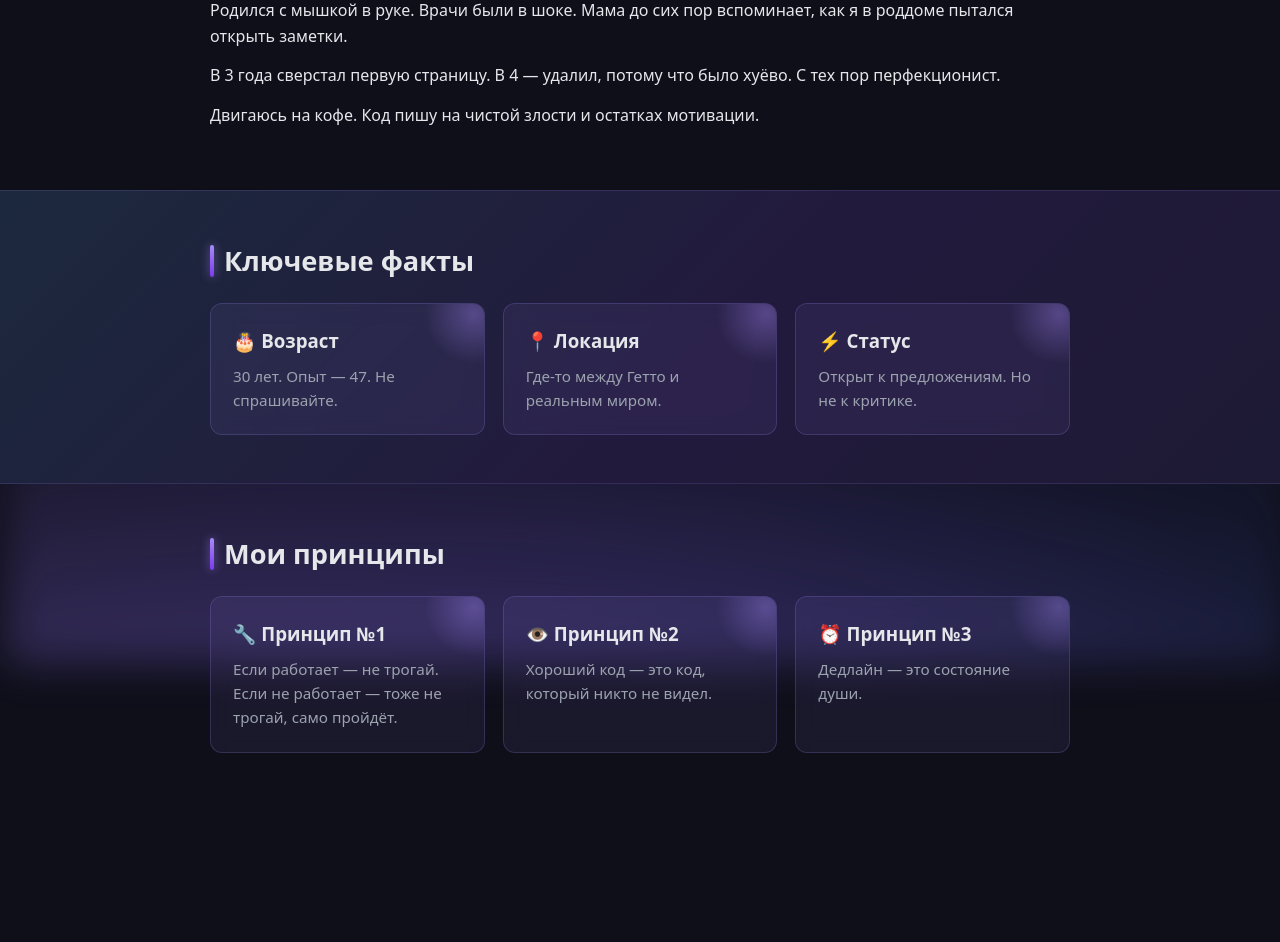
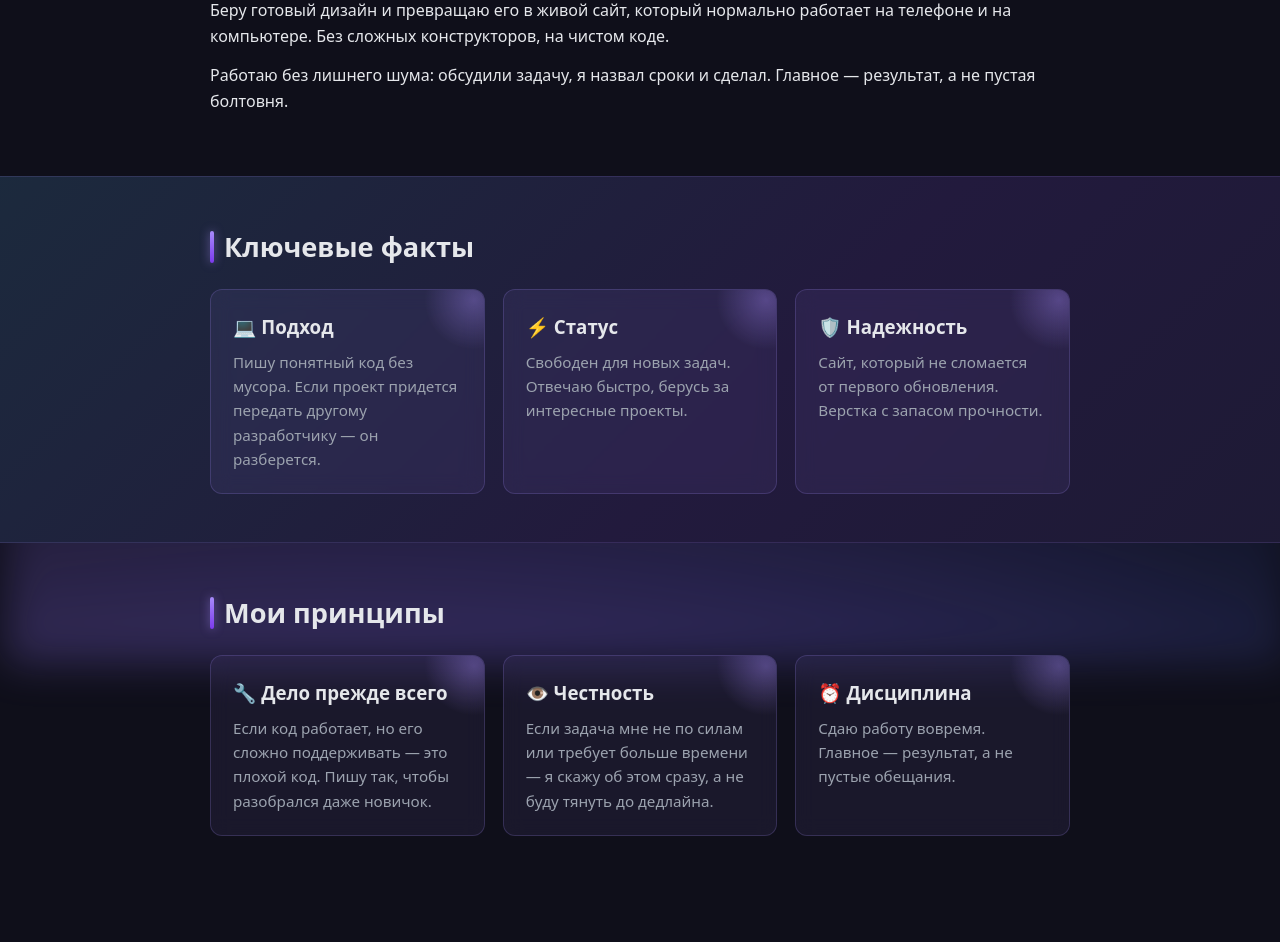
Before and after one commit to einsword/vibesite, a plain HTML site: page about.html in a window 1280 px wide. Shown: the part 237-1179 px from the top of the page. Before the commit the page ends 1102 px from the top, so only its background shows below. Drawn offline with Linux system fonts and the light colour scheme.

Commit message:
Update personal information and add theme toggle

```diff
--- a/about.html
+++ b/about.html
@@ -3,14 +3,14 @@
 <head>
   <meta charset="UTF-8">
   <meta name="viewport" content="width=device-width, initial-scale=1.0">
-  <title>Обо мне — Legendary</title>
+  <title>Обо мне — naplanah</title>
   <link rel="stylesheet" href="style.css">
 </head>
 <body>
 
   <header class="header">
     <div class="container header__inner">
-      <a href="index.html" class="logo">Legendary</a>
+      <a href="index.html" class="logo">naplanah</a>
       <nav class="nav">
         <a href="index.html">Главная</a>
         <a href="about.html" class="active">Обо мне</a>
@@ -18,6 +18,7 @@
         <a href="achievements.html">Достижения</a>
         <a href="contact.html">Контакты</a>
       </nav>
+      <button class="theme-toggle" id="theme-toggle" title="Сменить тему">🌙</button>
     </div>
   </header>
 
@@ -25,9 +26,8 @@
     <section class="section">
       <div class="container">
         <h1>Обо мне</h1>
-        <p>Родился с мышкой в руке. Врачи были в шоке. Мама до сих пор вспоминает, как я в роддоме пытался открыть заметки.</p>
-        <p>В 3 года сверстал первую страницу. В 4 — удалил, потому что было хуёво. С тех пор перфекционист.</p>
-        <p>Двигаюсь на кофе. Код пишу на чистой злости и остатках мотивации.</p>
+        <p>Беру готовый дизайн и превращаю его в живой сайт, который нормально работает на телефоне и на компьютере. Без сложных конструкторов, на чистом коде.</p>
+        <p>Работаю без лишнего шума: обсудили задачу, я назвал сроки и сделал. Главное — результат, а не пустая болтовня.</p>
       </div>
     </section>
 
@@ -36,16 +36,16 @@
         <h2>Ключевые факты</h2>
         <div class="cards">
           <article class="card">
-            <h3>🎂 Возраст</h3>
-            <p>30 лет. Опыт — 47. Не спрашивайте.</p>
-          </article>
-          <article class="card">
-            <h3>📍 Локация</h3>
-            <p>Где-то между Гетто и реальным миром.</p>
+            <h3>💻 Подход</h3>
+            <p>Пишу понятный код без мусора. Если проект придется передать другому разработчику — он разберется.</p>
           </article>
           <article class="card">
             <h3>⚡ Статус</h3>
-            <p>Открыт к предложениям. Но не к критике.</p>
+            <p>Свободен для новых задач. Отвечаю быстро, берусь за интересные проекты.</p>
+          </article>
+          <article class="card">
+            <h3>🛡️ Надежность</h3>
+            <p>Сайт, который не сломается от первого обновления. Верстка с запасом прочности.</p>
           </article>
         </div>
       </div>
@@ -56,21 +56,40 @@
         <h2>Мои принципы</h2>
         <div class="cards">
           <article class="card">
-            <h3>🔧 Принцип №1</h3>
-            <p>Если работает — не трогай. Если не работает — тоже не трогай, само пройдёт.</p>
+            <h3>🔧 Дело прежде всего</h3>
+            <p>Если код работает, но его сложно поддерживать — это плохой код. Пишу так, чтобы разобрался даже новичок.</p>
           </article>
           <article class="card">
-            <h3>👁️ Принцип №2</h3>
-            <p>Хороший код — это код, который никто не видел.</p>
+            <h3>👁️ Честность</h3>
+            <p>Если задача мне не по силам или требует больше времени — я скажу об этом сразу, а не буду тянуть до дедлайна.</p>
           </article>
           <article class="card">
-            <h3>⏰ Принцип №3</h3>
-            <p>Дедлайн — это состояние души.</p>
+            <h3>⏰ Дисциплина</h3>
+            <p>Сдаю работу вовремя. Главное — результат, а не пустые обещания.</p>
           </article>
         </div>
       </div>
     </section>
   </main>
 
+  <script>
+    const toggleBtn = document.getElementById('theme-toggle');
+    const body = document.body;
+    const currentTheme = localStorage.getItem('theme');
+    if (currentTheme === 'light') {
+      body.classList.add('light-theme');
+      toggleBtn.textContent = '☀️';
+    }
+    toggleBtn.addEventListener('click', () => {
+      body.classList.toggle('light-theme');
+      if (body.classList.contains('light-theme')) {
+        toggleBtn.textContent = '☀️';
+        localStorage.setItem('theme', 'light');
+      } else {
+        toggleBtn.textContent = '🌙';
+        localStorage.setItem('theme', 'dark');
+      }
+    });
+  </script>
 </body>
 </html>
```
